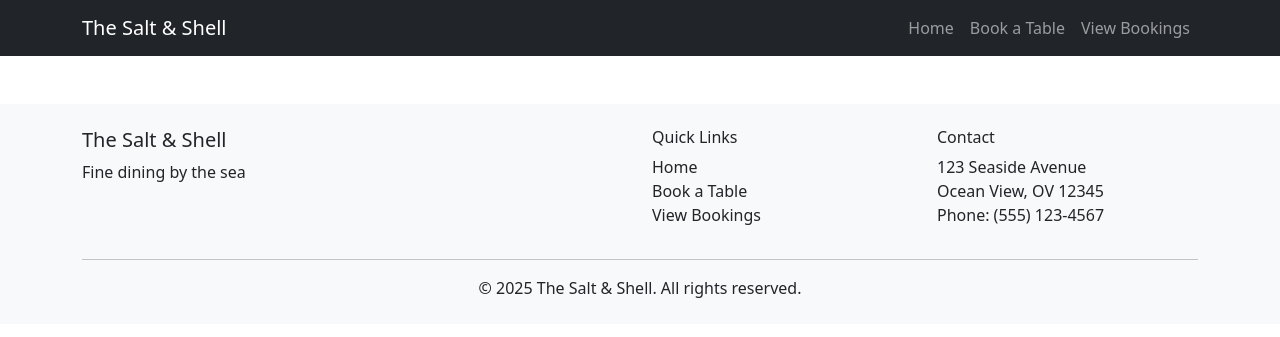
After one commit to Pezz-x/The_Salt_and_Shell, a Django app: template templates/base.html in a window 1280 px wide. The commit adds this page. Shown: the top 337 px of the page. Run offline with Django 5.2, Linux system fonts and the light colour scheme; the template is opened without the code that fills it, so the values that code supplies are empty.

Commit message:
Add base HTML and map

```diff
--- /dev/null
+++ b/templates/base.html
@@ -0,0 +1,76 @@
+<!DOCTYPE html>
+<html lang="en">
+
+<head>
+    <meta charset="UTF-8" />
+    <meta name="viewport" content="width=device-width, initial-scale=1.0" />
+    <title>{% block title %}The Salt & Shell{% endblock %}</title>
+    <link href="https://cdn.jsdelivr.net/npm/bootstrap@5.3.0/dist/css/bootstrap.min.css" rel="stylesheet" />
+</head>
+
+<body>
+    <!-- Navigation Bar -->
+    <nav class="navbar navbar-expand-lg navbar-dark bg-dark">
+        <div class="container">
+            <a class="navbar-brand" href="#">The Salt & Shell</a>
+
+            <button class="navbar-toggler" type="button" data-bs-toggle="collapse" data-bs-target="#navbarNav"
+                aria-controls="navbarNav" aria-expanded="false" aria-label="Toggle navigation">
+                <span class="navbar-toggler-icon"></span>
+            </button>
+
+            <div class="collapse navbar-collapse" id="navbarNav">
+                <ul class="navbar-nav ms-auto">
+                    <li class="nav-item">
+                        <a class="nav-link" href="/">Home</a>
+                    </li>
+                    <li class="nav-item">
+                        <a class="nav-link" href="/bookings/">Book a Table</a>
+                    </li>
+                    <li class="nav-item">
+                        <a class="nav-link" href="/view-bookings/">View Bookings</a>
+                    </li>
+                </ul>
+            </div>
+        </div>
+    </nav>
+
+    <!-- Main Content -->
+    <main>{% block content %} {% endblock %}</main>
+
+    <!-- Footer -->
+    <footer class="bg-light text-dark mt-5 py-4">
+        <div class="container">
+            <div class="row">
+                <div class="col-md-6">
+                    <h5>The Salt & Shell</h5>
+                    <p class="mb-0">Fine dining by the sea</p>
+                </div>
+                <div class="col-md-3">
+                    <h6>Quick Links</h6>
+                    <ul class="list-unstyled">
+                        <li><a href="/" class="text-dark text-decoration-none">Home</a></li>
+                        <li><a href="/bookings/" class="text-dark text-decoration-none">Book a Table</a></li>
+                        <li><a href="/view-bookings/" class="text-dark text-decoration-none">View Bookings</a></li>
+                    </ul>
+                </div>
+                <div class="col-md-3">
+                    <h6>Contact</h6>
+                    <p class="mb-0">123 Seaside Avenue<br>
+                        Ocean View, OV 12345<br>
+                        Phone: (555) 123-4567</p>
+                </div>
+            </div>
+            <hr>
+            <div class="row">
+                <div class="col text-center">
+                    <p class="mb-0">&copy; 2025 The Salt & Shell. All rights reserved.</p>
+                </div>
+            </div>
+        </div>
+    </footer>
+
+    <script src="https://cdn.jsdelivr.net/npm/bootstrap@5.3.0/dist/js/bootstrap.bundle.min.js"></script>
+</body>
+
+</html>
```
Also changed, not shown: bookings/templates/bookings.html (+22 -48 lines), 1 other file.
